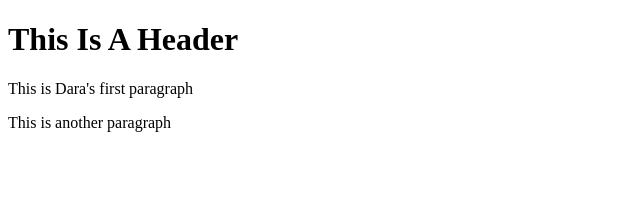
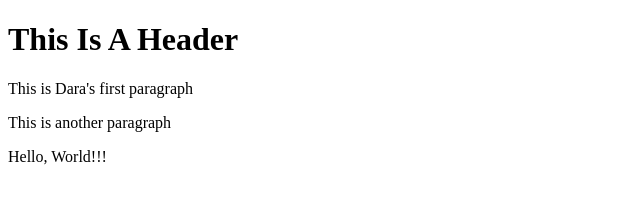
Before and after one commit to DaraDoesDev/git-test, a website: page index.html in a window 1280 px wide. Shown: the full height of the page, 0-640 px from the left. Drawn offline with Linux system fonts and the light colour scheme.

Commit message:
Using NPM

```diff
--- a/index.html
+++ b/index.html
@@ -4,5 +4,6 @@
         <h1>This Is A Header</h1>
         <p>This is Dara's first paragraph</p>
         <p>This is another paragraph</p>
+        <p>Hello, World!!!</p>
     </body>
 </html>
```
Also changed, not shown: package.json (added, +25 -0 lines), 2 other files.
